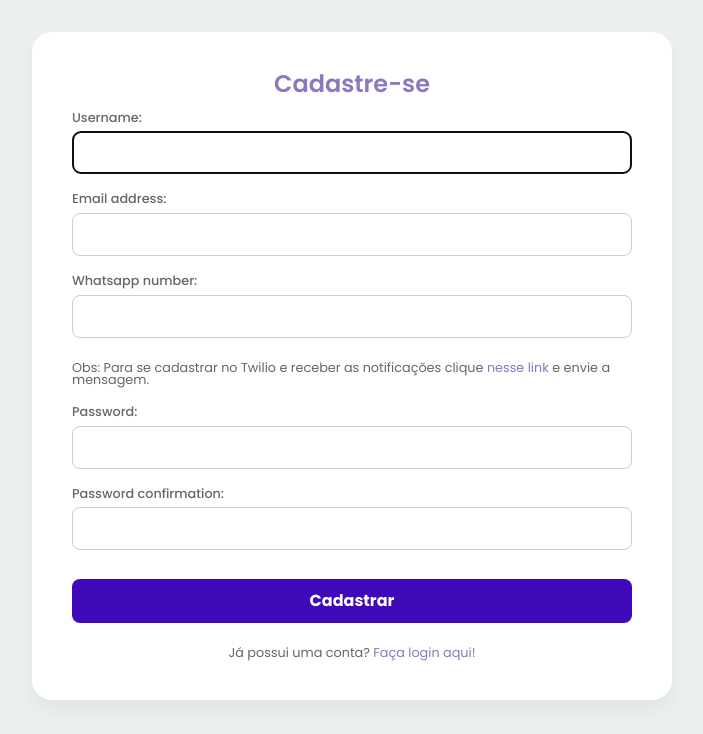
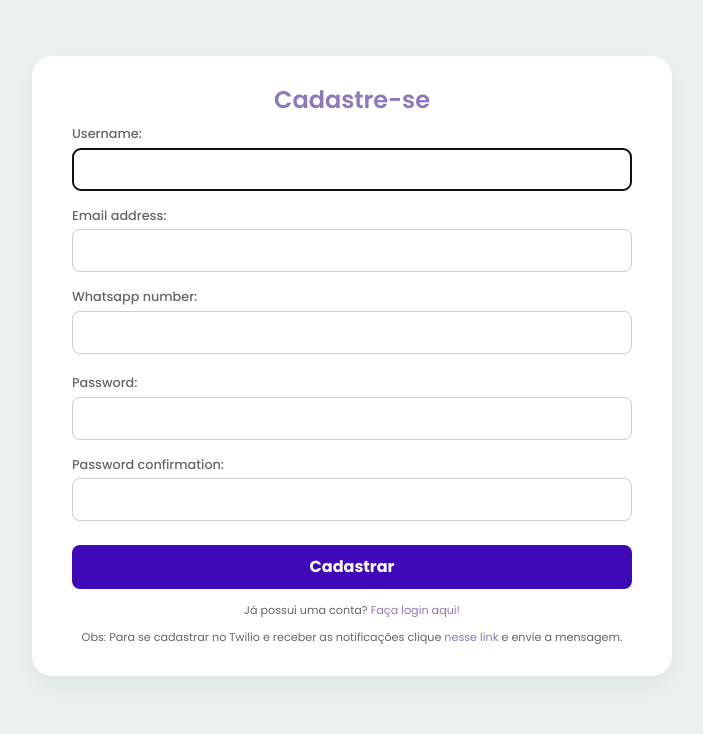
Before and after one commit to FredericoBaker/tp-engenharia-de-software, a Django app: page /register in a window 1280 px wide. Shown: the part 66-800 px from the top of the page, without its empty margins (288-991 px from the left). Run offline with Django 5.2, Linux system fonts and the light colour scheme; some libraries are stand-ins or nearby versions.

Commit message:
alterando design da pagina de cadastro de usuario

```diff
--- a/main_app/static/main_app/css/register.css
+++ b/main_app/static/main_app/css/register.css
@@ -25,7 +25,7 @@ body {
   align-items: center;
   background-color: white;
   width: 40rem;
-  padding: 2.5rem;
+  padding: 2rem 2.5rem 2rem 2.5rem;
   border-radius: 20px;
   box-shadow: 0 10px 20px rgba(0, 0, 0, 0.05);
   animation: fadeInAnimation 1s ease-in-out;
@@ -77,7 +77,7 @@ body {
   cursor: pointer;
   transition: background 0.3s;
   width: 100%;
-  margin-top: 0.8rem;
+  margin-top: 0.5rem;
   font-weight: bold;
   font-size: 1rem;
 }
@@ -87,12 +87,18 @@ body {
 }
 
 .login {
-  margin-top: 1.5rem;
+  margin-top: 1rem;
   color: #666;
-  font-size: 0.8rem;
+  font-size: 0.7rem;
 }
 
-.login a {
+.twilio{
+  margin-top: 1rem;
+  color: #666;
+  font-size: 0.7rem;
+}
+
+a {
   color: #8d77be;
   text-decoration: none;
 }
--- a/main_app/templates/main_app/register.html
+++ b/main_app/templates/main_app/register.html
@@ -23,7 +23,6 @@
       {{ form.whatsapp_number.label_tag }} {{ form.whatsapp_number }}
 
       <div class="error">{{form.whatsapp_number.errors }}</div>
-      <div class="login">Obs: Para se cadastrar no Twilio e receber as notificações clique <a href="https://api.whatsapp.com/send?phone=14155238886&text=join%20fifteen-ground">nesse link</a> e envie a mensagem.</div>
     </div>
     <div class="form-group">
       {{ form.password1.label_tag }} {{ form.password1 }}
@@ -44,6 +43,7 @@
     <div class="login">
       Já possui uma conta? <a href="{% url 'login' %}">Faça login aqui!</a>
     </div>
+    <div class="twilio">Obs: Para se cadastrar no Twilio e receber as notificações clique <a href="https://api.whatsapp.com/send?phone=14155238886&text=join%20fifteen-ground">nesse link</a> e envie a mensagem.</div>
   </form>
 </div>
 
```
